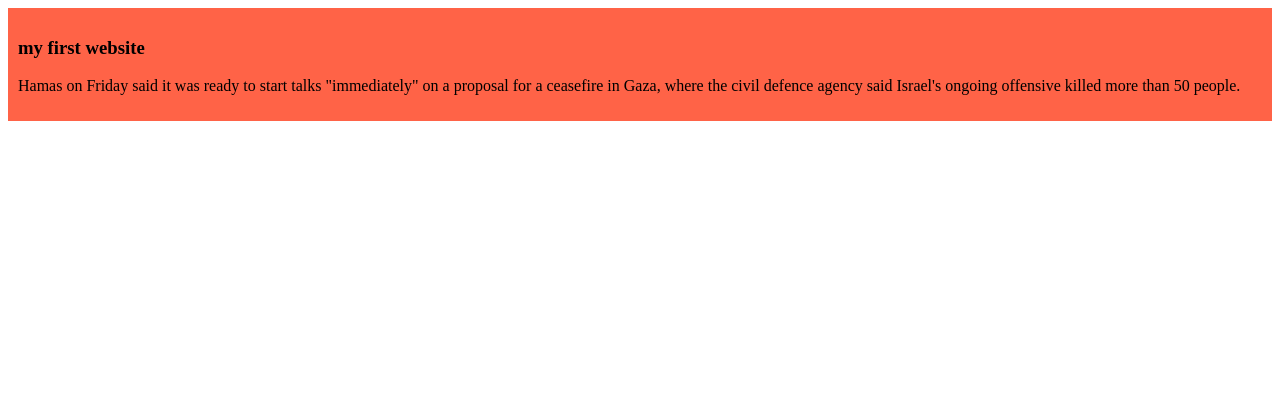
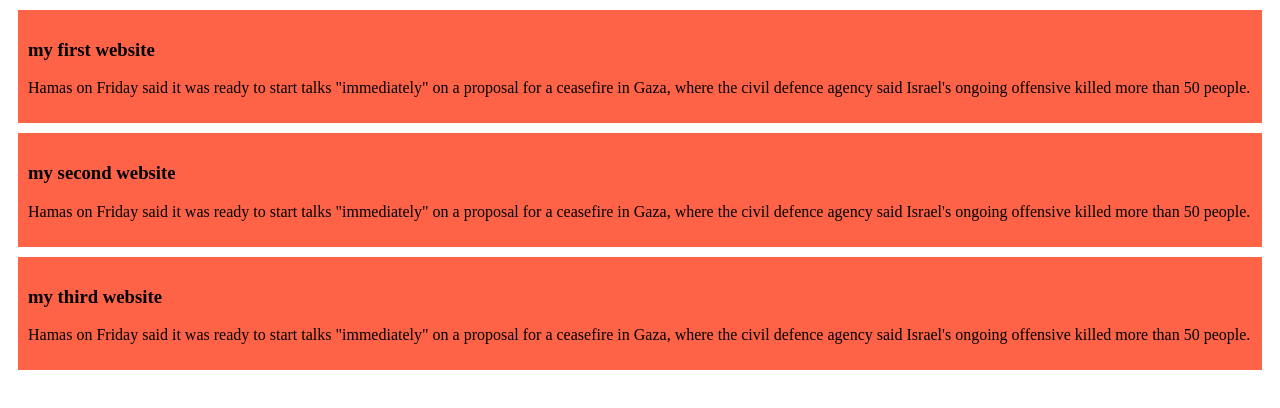
Before and after one commit to Morad123459/my-simple-website, a plain HTML site: page index.html in a window 1280 px wide. Drawn offline with Linux system fonts and the light colour scheme.

Commit message:
added the second and the third blog

```diff
--- a/index.html
+++ b/index.html
@@ -11,5 +11,13 @@
         <h3>my first website</h3>
         <p>Hamas on Friday said it was ready to start talks "immediately" on a proposal for a ceasefire in Gaza, where the civil defence agency said Israel's ongoing offensive killed more than 50 people.</p>
     </div>
+    <div>
+        <h3>my second website</h3>
+        <p>Hamas on Friday said it was ready to start talks "immediately" on a proposal for a ceasefire in Gaza, where the civil defence agency said Israel's ongoing offensive killed more than 50 people.</p>
+    </div>
+    <div>
+        <h3>my third website</h3>
+        <p>Hamas on Friday said it was ready to start talks "immediately" on a proposal for a ceasefire in Gaza, where the civil defence agency said Israel's ongoing offensive killed more than 50 people.</p>
+    </div>
 </body>
 </html>
--- a/styles/blog.css
+++ b/styles/blog.css
@@ -2,4 +2,5 @@ div{
     background-color:tomato ;
     /* padding: 20px; */
     padding: 10px;
+    margin: 10px;
 }
```
